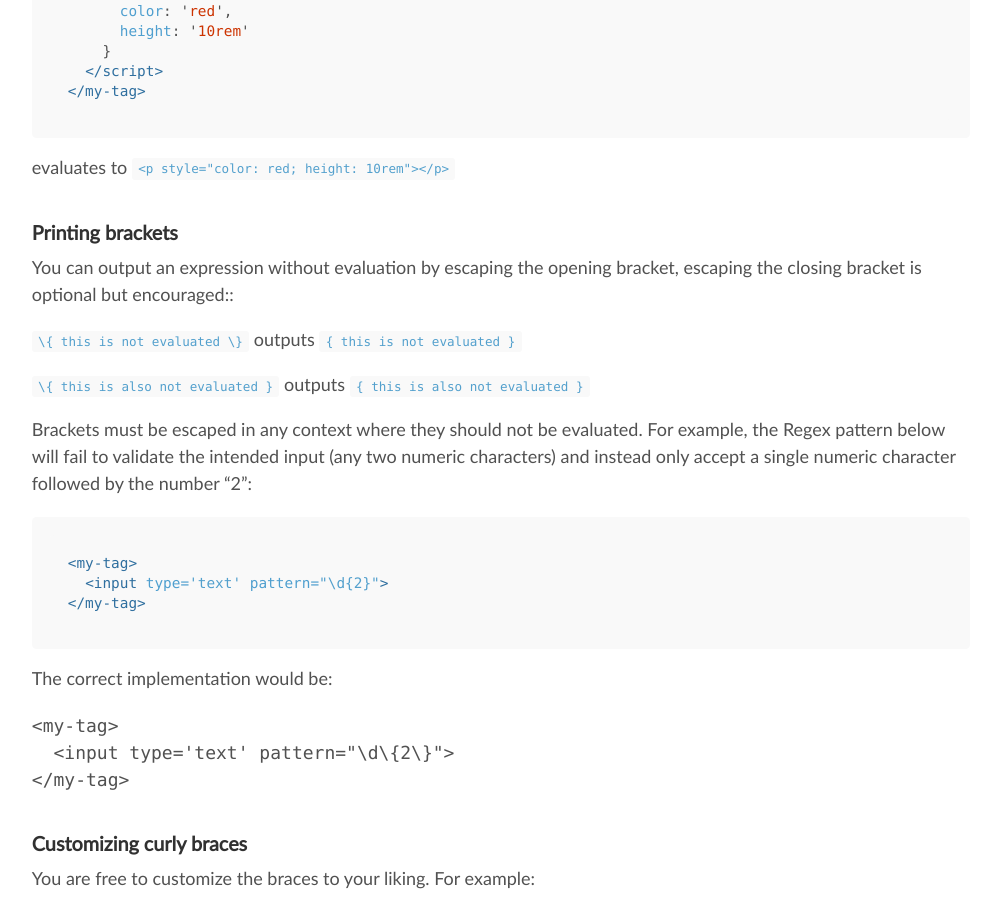
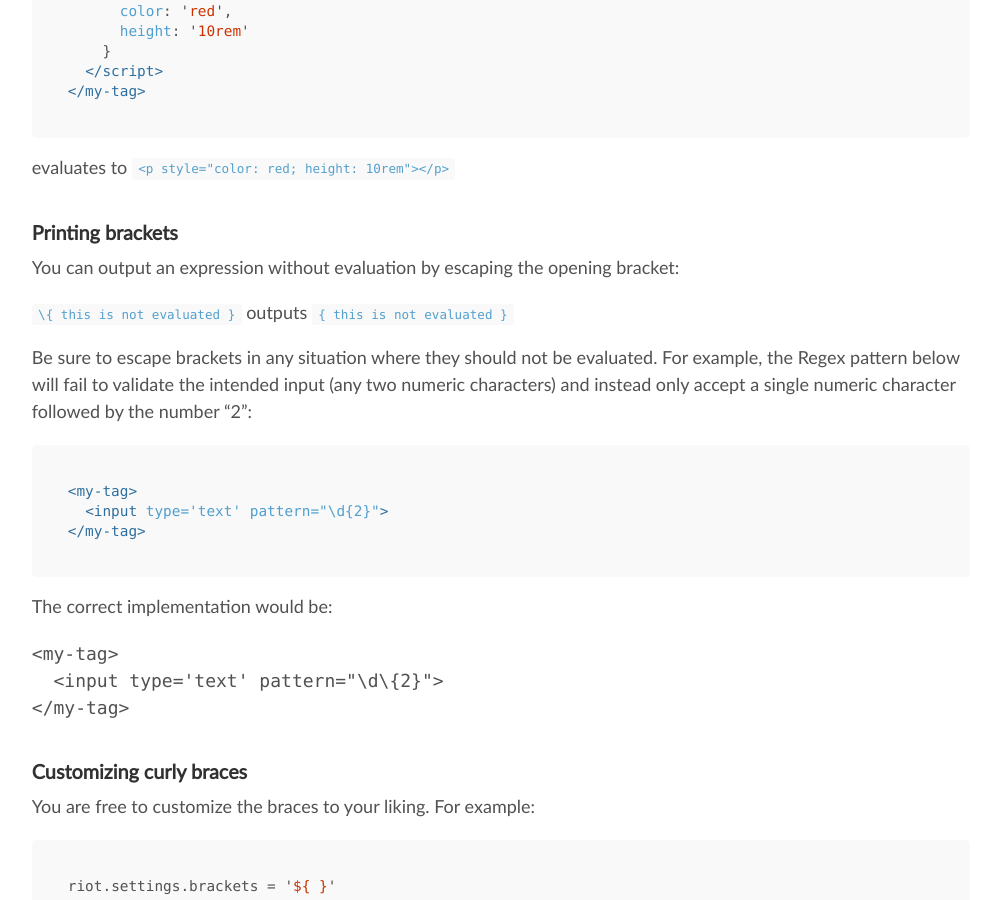
Before and after one commit to riot/riot.github.io, a Jekyll site: the page built from guide/index.md, in a window 1280 px wide and 900 px high, scrolled down 13872 px. Shown: the whole window, without its empty margins (139-1130 px from the left). Built offline with Jekyll 4.4.1, drawn with Linux system fonts in a browser that asks for light colours; nearby versions of some CDN libraries; emoji names are drawn with the system emoji font; comment, search, counter and statistics services are not loaded.

Commit message:
Update documentation about escaping brackets

````diff
--- a/guide/index.md
+++ b/guide/index.md
@@ -559,13 +559,11 @@ evaluates to `<p style="color: red; height: 10rem"></p>`
 
 ### Printing brackets
 
-You can output an expression without evaluation by escaping the opening bracket, escaping the closing bracket is optional but encouraged::
+You can output an expression without evaluation by escaping the opening bracket:
 
-`\{ this is not evaluated \}` outputs `{ this is not evaluated }`
+`\{ this is not evaluated }` outputs `{ this is not evaluated }`
 
-`\{ this is also not evaluated }` outputs `{ this is also not evaluated  }`
-
-Brackets must be escaped in any context where they should not be evaluated. For example, the Regex pattern below will fail to validate the intended input (any two numeric characters) and instead only accept a single numeric character followed by the number "2":
+Be sure to escape brackets in any situation where they should not be evaluated. For example, the Regex pattern below will fail to validate the intended input (any two numeric characters) and instead only accept a single numeric character followed by the number "2":
 
 ```html
 <my-tag>
@@ -577,7 +575,7 @@ The correct implementation would be:
 
 ```HTML
 <my-tag>
-  <input type='text' pattern="\d\{2\}">
+  <input type='text' pattern="\d\{2}">
 </my-tag>
 ```
 
````
